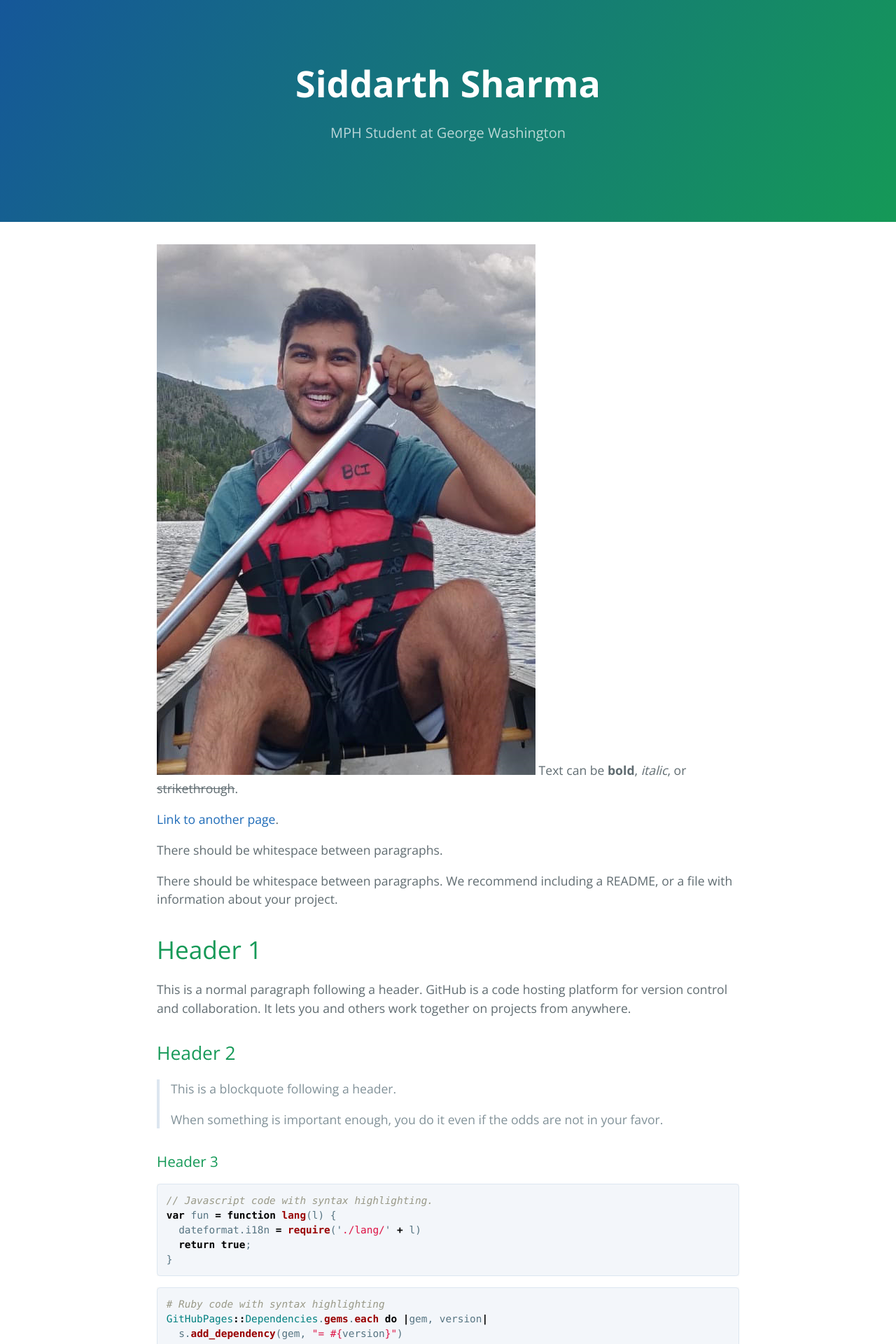
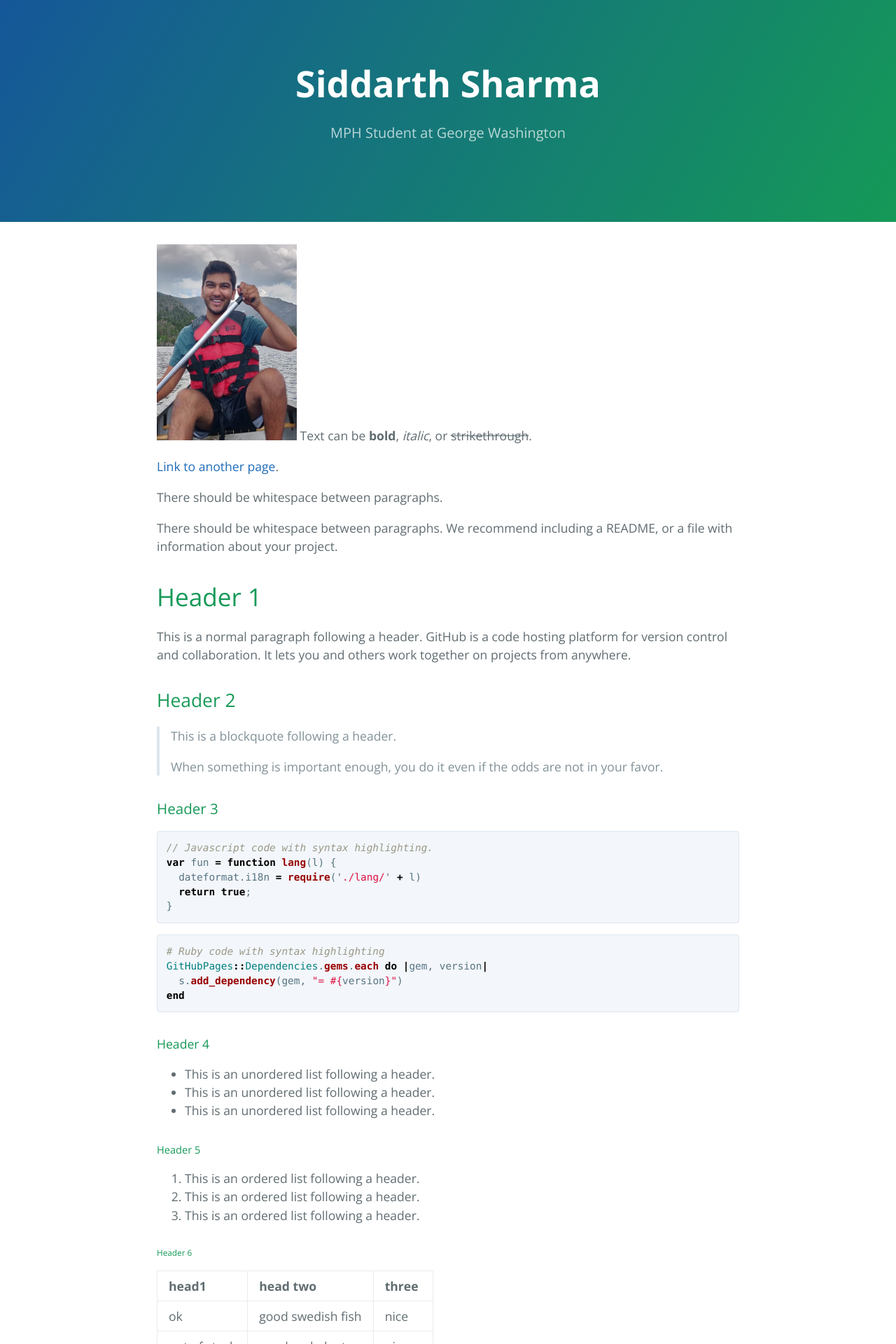
Before and after one commit to SiddarthMSharma/SiddarthMSharma.github.io, a Jekyll site: the page built from index.md, in a window 1280 px wide. Shown: the top 1920 px of the page at 70% size. Built offline with Jekyll 4.4.1, drawn with Linux system fonts in a browser that asks for light colours.

Commit message:
Update index.md

```diff
--- a/index.md
+++ b/index.md
@@ -1,7 +1,7 @@
 ---
 layout: default
 ---
-![Picture](assets/portfolio.png) <!-- .element height="50%" width="50%" -->
+<img src="assets/portfolio.png" alt="drawing" width="200"/>
 Text can be **bold**, _italic_, or ~~strikethrough~~.
 
 [Link to another page](./another-page.html).
```
